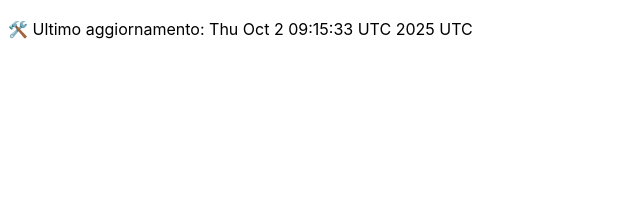
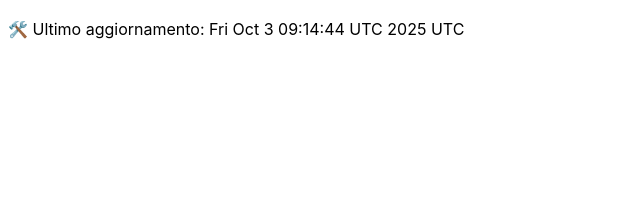
Before and after one commit to DanteTrb/DanteTrb.github.io, a Jekyll site: the page built from badges.md, in a window 1280 px wide. Shown: the top 212 px of the page, without its empty margins (0-640 px from the left). Built offline with Jekyll 4.4.1, drawn with Linux system fonts in a browser that asks for light colours; our own code applies the rules of GitHub Pages for plain Markdown files.

Commit message:
🛠️ Aggiornamento automatico badge

```diff
--- a/badges.md
+++ b/badges.md
@@ -1 +1 @@
-🛠️ Ultimo aggiornamento: Thu Oct  2 09:15:33 UTC 2025 UTC
+🛠️ Ultimo aggiornamento: Fri Oct  3 09:14:44 UTC 2025 UTC
```
